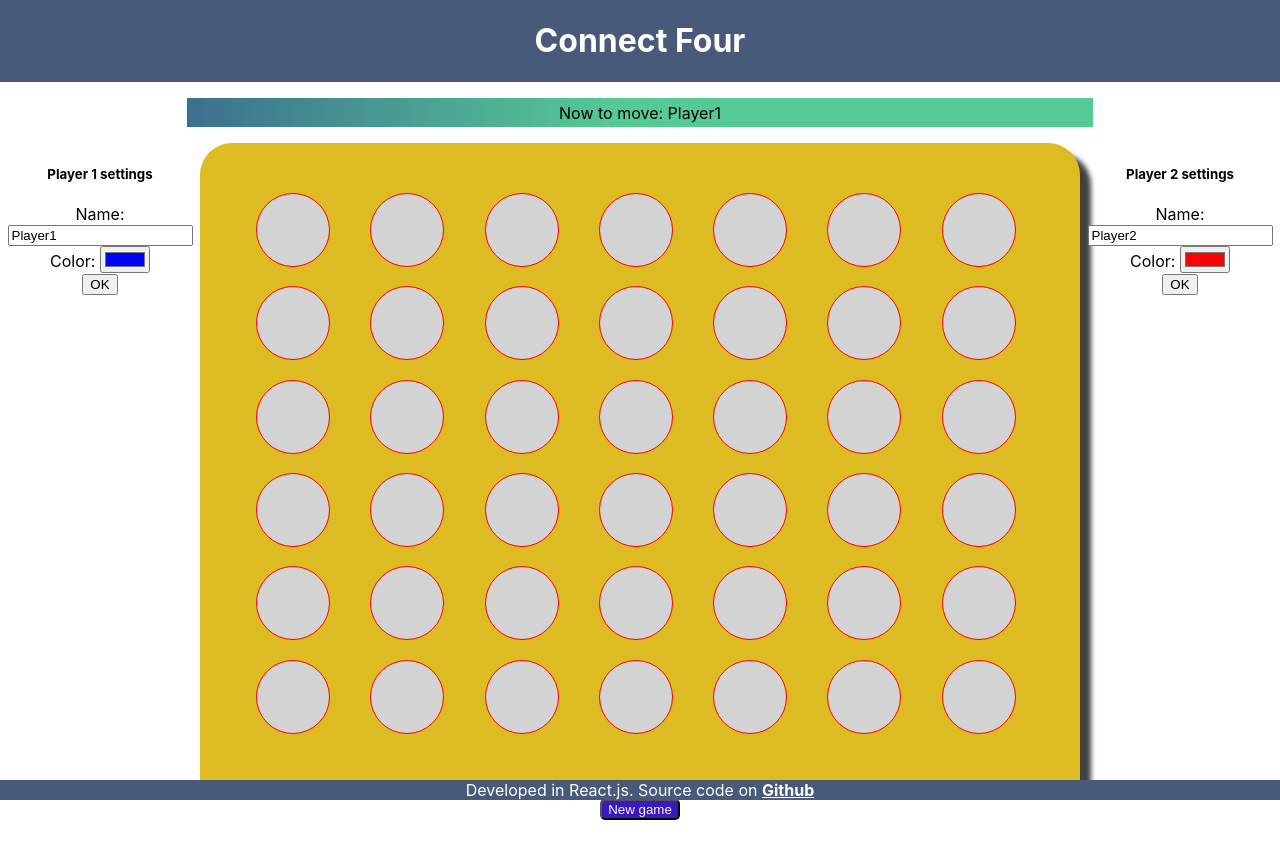
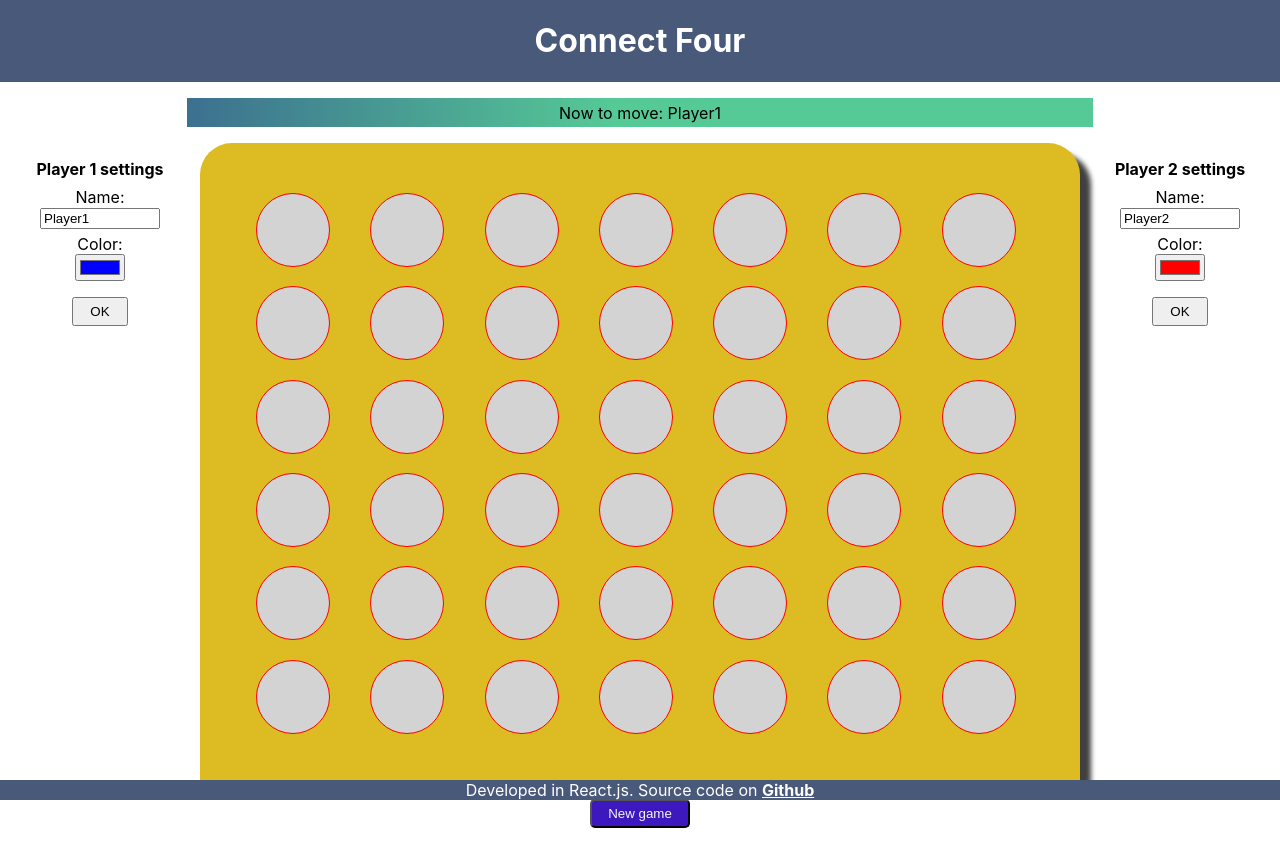
Before and after one commit to theborgh/connect-four, a React (Create React App) app: page / in a window 1280 px wide. Built offline with nearby package versions, Linux system fonts and the light colour scheme.

Commit message:
Fixed sidebar styles

```diff
--- /dev/null
+++ b/src/components/MainContent/PlayerForm/PlayerForm.css
@@ -0,0 +1,31 @@
+.form-container {
+  margin: 1rem;
+}
+
+.form-header {
+  margin: 0.5rem;
+}
+
+.player-form {
+  margin-bottom: 2rem;
+}
+
+.form-inputs {
+  margin-bottom: 1rem;
+}
+
+.form-input {
+  margin: 0.3rem;
+}
+
+label {
+  display: block;
+}
+
+input[type='text'] {
+  width: 7rem;
+}
+
+.form-button {
+  padding: 0.3rem 1rem;
+}
--- a/src/components/MainContent/PlayerForm/PlayerForm.jsx
+++ b/src/components/MainContent/PlayerForm/PlayerForm.jsx
@@ -1,5 +1,6 @@
 import React, { useState } from 'react';
 import CONST from '../../../constants';
+import './PlayerForm.css';
 
 export default function PlayerForm(props) {
   const { name, color, playerID } = props;
@@ -14,10 +15,11 @@ export default function PlayerForm(props) {
   };
 
   return (
-    <>
-      <h5 className="formheader">Player {playerID} settings</h5>
-      <form onSubmit={handleSubmit}>
-        <div className="form-name">
+    <div className="form-container">
+      <h4 className="form-header">Player {playerID} settings</h4>
+      <form onSubmit={handleSubmit} className="player-form">
+        <div className="form-inputs">
+          <div className="form-input">
             <label htmlFor="p1name">Name: </label>
             <input
               type="text"
@@ -28,7 +30,7 @@ export default function PlayerForm(props) {
               onChange={(e) => setPlayerName(e.target.value)}
             />
           </div>
-        <div className="form-color">
+          <div className="form-input">
             <label htmlFor="name">Color: </label>
             <input
               type="color"
@@ -38,8 +40,9 @@ export default function PlayerForm(props) {
               onChange={(e) => setPlayerColor(e.target.value)}
             />
           </div>
-        <button>OK</button>
+        </div>
+        <button className="form-button">OK</button>
       </form>
-    </>
+    </div>
   );
 }
--- a/src/components/MainContent/ResetButton/ResetButton.css
+++ b/src/components/MainContent/ResetButton/ResetButton.css
@@ -1,5 +1,6 @@
 .reset-button {
   margin: 1rem;
+  padding: 0.3rem 1rem;
   background-color: rgb(60, 24, 190);
   color: whitesmoke;
   border-radius: 5px;
```
Lines whose indentation alone changed are shown as unchanged.
